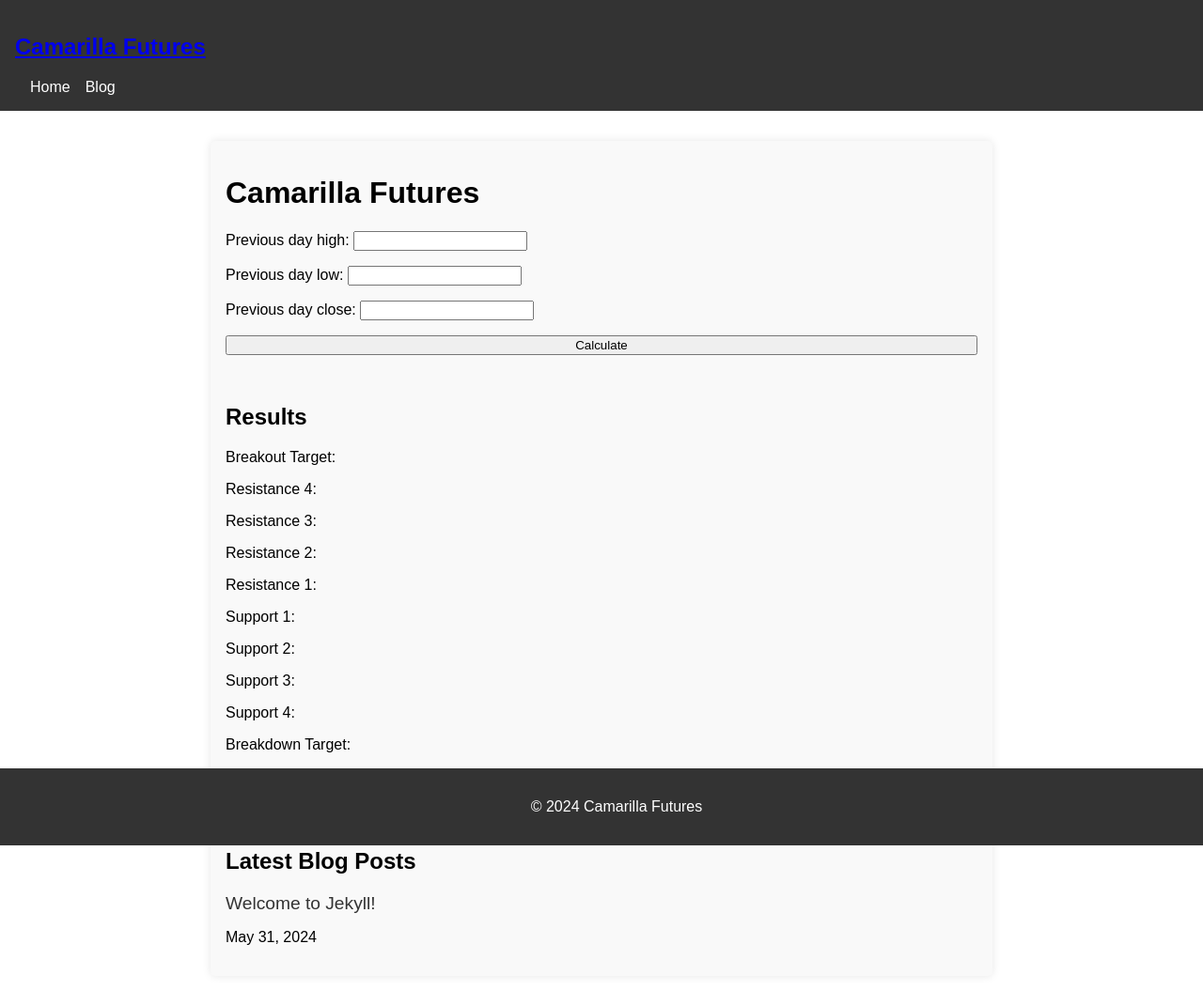
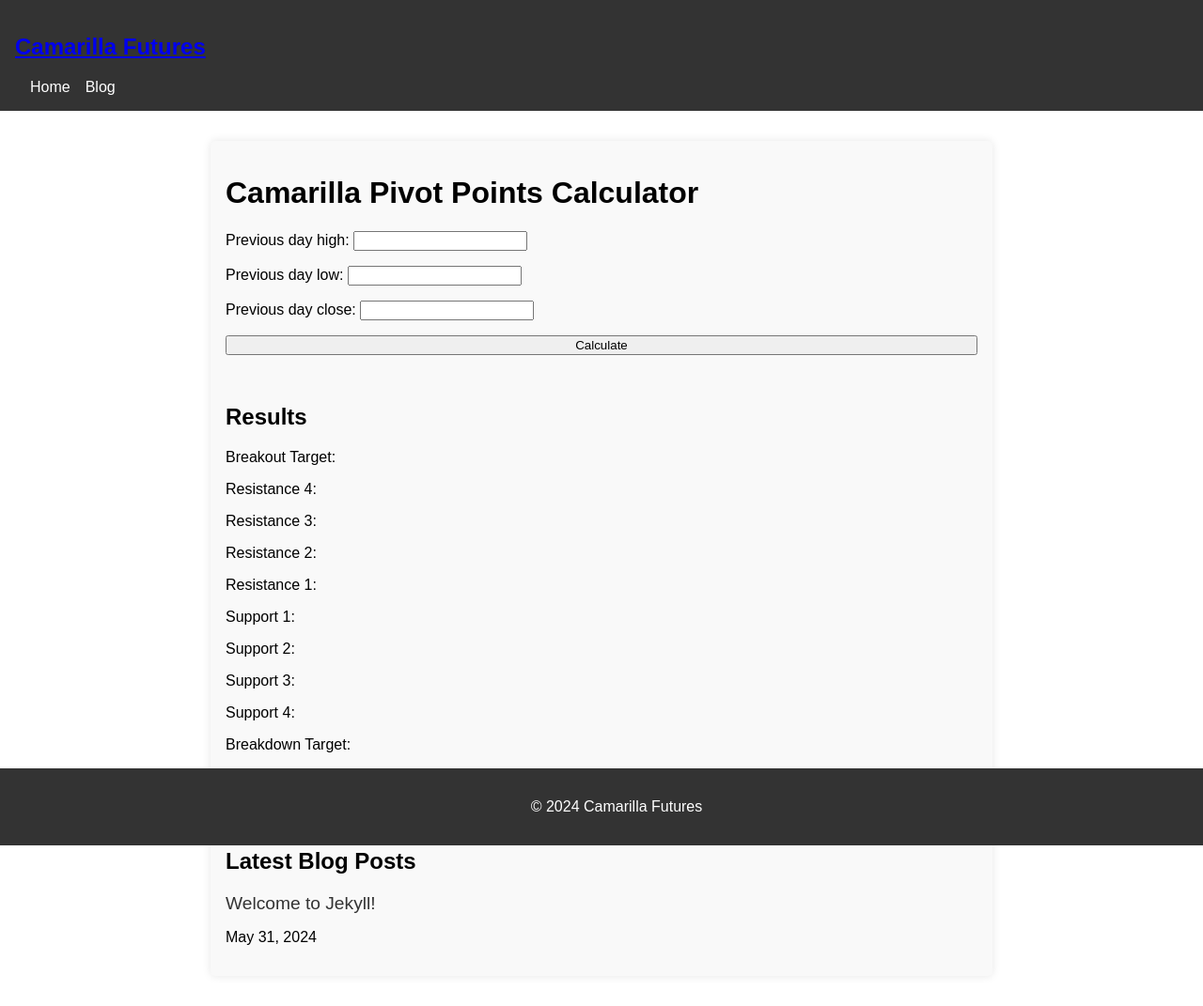
Before and after one commit to zackrylangford/daytrading-unplugged, a Jekyll site: the page built from index.markdown, in a window 1280 px wide. Shown: the whole page at 94% size. Built offline with Jekyll 4.4.1, drawn with Linux system fonts in a browser that asks for light colours.

```diff
--- a/index.markdown
+++ b/index.markdown
@@ -4,7 +4,7 @@ title: Camarilla Futures
 ---
 
 <div class="container">
-    <h1>{{ page.title }}</h1>
+    <h1>Camarilla Pivot Points Calculator</h1>
     <div class="calculator">
         <div class="input-group">
             <label for="high">Previous day high:</label>
```
Also changed, not shown: 1 other file.
